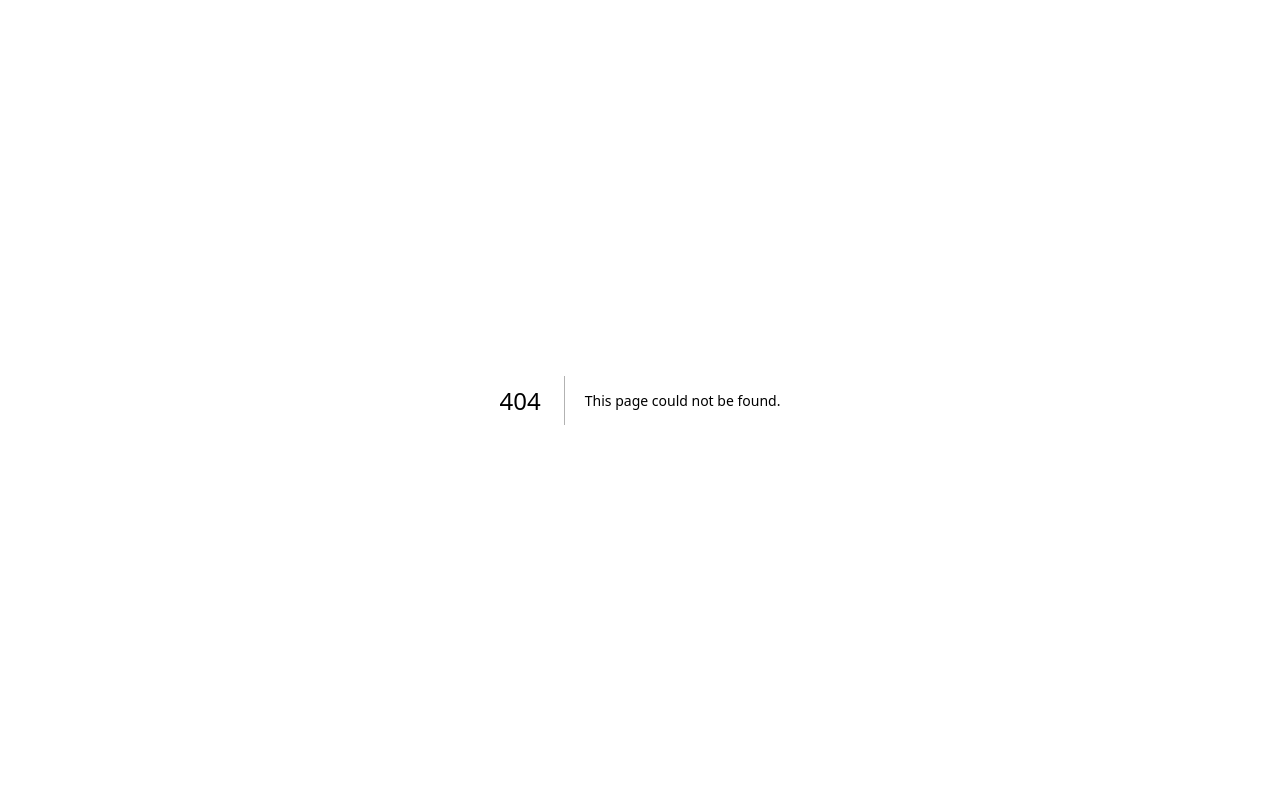
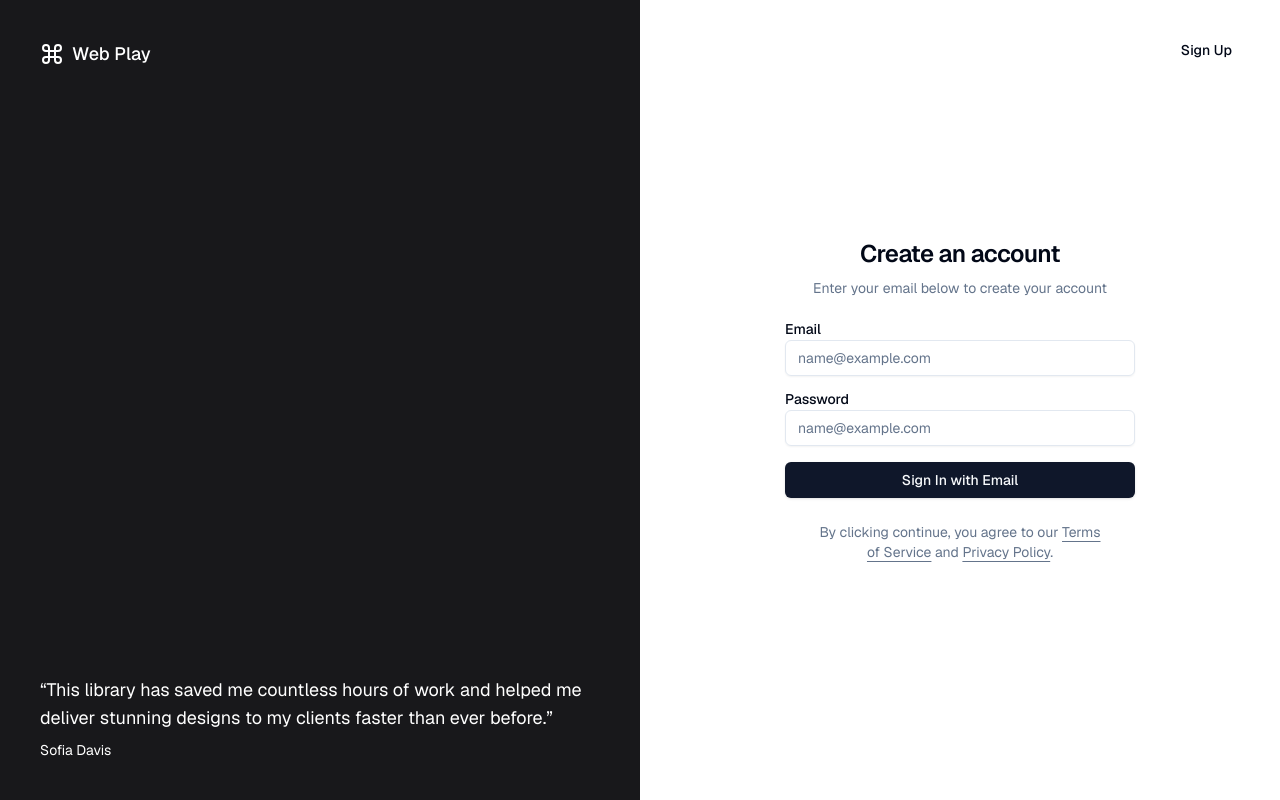
Before and after one commit to Vivekagent47/webHook-client, a Next.js app: page /login in a window 1280 px wide. Before the commit this address had no page. Built offline with nearby package versions, Linux system fonts and the light colour scheme.

Commit message:
Font Update and login page creation

```diff
--- a/app/layout.tsx
+++ b/app/layout.tsx
@@ -1,8 +1,6 @@
+import { GeistSans } from "geist/font/sans";
 import type { Metadata } from "next";
-import { Inter } from "next/font/google";
 import "./globals.css";
-
-const inter = Inter({ subsets: ["latin"] });
 
 export const metadata: Metadata = {
   title: "Create Next App",
@@ -16,7 +14,7 @@ export default function RootLayout({
 }) {
   return (
     <html lang="en">
-      <body className={inter.className}>{children}</body>
+      <body className={GeistSans.className}>{children}</body>
     </html>
   );
 }
--- /dev/null
+++ b/app/login/page.tsx
@@ -0,0 +1,133 @@
+"use client";
+
+import { Button, buttonVariants } from "@/components/ui/button";
+import { Icons } from "@/components/ui/icon";
+import { Input } from "@/components/ui/input";
+import { cn } from "@/lib/utils";
+import Link from "next/link";
+import React from "react";
+
+export default function UserAuthForm() {
+  const [isLoading, setIsLoading] = React.useState<boolean>(false);
+
+  async function onSubmit(event: React.SyntheticEvent) {
+    event.preventDefault();
+    setIsLoading(true);
+
+    setTimeout(() => {
+      setIsLoading(false);
+    }, 3000);
+  }
+
+  return (
+    <>
+      <div className="container relative h-screen flex-col items-center justify-center md:grid lg:max-w-none lg:grid-cols-2 lg:px-0">
+        <Link
+          href="/examples/authentication"
+          className={cn(
+            buttonVariants({ variant: "ghost" }),
+            "absolute right-4 top-4 md:right-8 md:top-8",
+          )}
+        >
+          Sign Up
+        </Link>
+        <div className="relative hidden h-screen flex-col bg-muted p-10 bg-zinc-900 text-white dark:border-r lg:flex">
+          <div className="relative z-20 flex items-center text-lg font-medium">
+            <svg
+              xmlns="http://www.w3.org/2000/svg"
+              viewBox="0 0 24 24"
+              fill="none"
+              stroke="currentColor"
+              strokeWidth="2"
+              strokeLinecap="round"
+              strokeLinejoin="round"
+              className="mr-2 h-6 w-6"
+            >
+              <path d="M15 6v12a3 3 0 1 0 3-3H6a3 3 0 1 0 3 3V6a3 3 0 1 0-3 3h12a3 3 0 1 0-3-3" />
+            </svg>
+            Web Play
+          </div>
+          <div className="relative z-20 mt-auto">
+            <blockquote className="space-y-2">
+              <p className="text-lg">
+                &ldquo;This library has saved me countless hours of work and
+                helped me deliver stunning designs to my clients faster than
+                ever before.&rdquo;
+              </p>
+              <footer className="text-sm">Sofia Davis</footer>
+            </blockquote>
+          </div>
+        </div>
+        <div className="lg:p-8 flex items-center justify-center h-screen">
+          <div className="mx-auto flex w-full flex-col justify-center space-y-6 sm:w-[350px]">
+            <div className="flex flex-col space-y-2 text-center">
+              <h1 className="text-2xl font-semibold tracking-tight">
+                Create an account
+              </h1>
+              <p className="text-sm text-muted-foreground">
+                Enter your email below to create your account
+              </p>
+            </div>
+            <div className="grid gap-6">
+              <form onSubmit={onSubmit}>
+                <div className="grid gap-4">
+                  <div className="grid gap-1">
+                    <span className="text-sm font-medium leading-none peer-disabled:cursor-not-allowed peer-disabled:opacity-70">
+                      Email
+                    </span>
+                    <Input
+                      id="email"
+                      placeholder="name@example.com"
+                      type="email"
+                      autoCapitalize="none"
+                      autoComplete="email"
+                      autoCorrect="off"
+                      disabled={isLoading}
+                    />
+                  </div>
+                  <div className="grid gap-1">
+                    <span className="text-sm font-medium leading-none peer-disabled:cursor-not-allowed peer-disabled:opacity-70">
+                      Password
+                    </span>
+                    <Input
+                      id="email"
+                      placeholder="name@example.com"
+                      type="email"
+                      autoCapitalize="none"
+                      autoComplete="email"
+                      autoCorrect="off"
+                      disabled={isLoading}
+                    />
+                  </div>
+                  <Button disabled={isLoading}>
+                    {isLoading && (
+                      <Icons.spinner className="mr-2 h-4 w-4 animate-spin" />
+                    )}
+                    Sign In with Email
+                  </Button>
+                </div>
+              </form>
+            </div>
+            <p className="px-8 text-center text-sm text-muted-foreground">
+              By clicking continue, you agree to our{" "}
+              <Link
+                href="/terms"
+                className="underline underline-offset-4 hover:text-primary"
+              >
+                Terms of Service
+              </Link>{" "}
+              and{" "}
+              <Link
+                href="/privacy"
+                className="underline underline-offset-4 hover:text-primary"
+              >
+                Privacy Policy
+              </Link>
+              .
+            </p>
+          </div>
+        </div>
+      </div>
+    </>
+  );
+}
--- /dev/null
+++ b/components/ui/icon.tsx
@@ -0,0 +1,49 @@
+import * as React from "react";
+
+type IconProps = React.HTMLAttributes<SVGElement>;
+
+export const Icons = {
+  logo: (props: IconProps) => (
+    <svg xmlns="http://www.w3.org/2000/svg" viewBox="0 0 256 256" {...props}>
+      <rect width="256" height="256" fill="none" />
+      <line
+        x1="208"
+        y1="128"
+        x2="128"
+        y2="208"
+        fill="none"
+        stroke="currentColor"
+        strokeLinecap="round"
+        strokeLinejoin="round"
+        strokeWidth="16"
+      />
+      <line
+        x1="192"
+        y1="40"
+        x2="40"
+        y2="192"
+        fill="none"
+        stroke="currentColor"
+        strokeLinecap="round"
+        strokeLinejoin="round"
+        strokeWidth="16"
+      />
+    </svg>
+  ),
+  spinner: (props: IconProps) => (
+    <svg
+      xmlns="http://www.w3.org/2000/svg"
+      width="24"
+      height="24"
+      viewBox="0 0 24 24"
+      fill="none"
+      stroke="currentColor"
+      strokeWidth="2"
+      strokeLinecap="round"
+      strokeLinejoin="round"
+      {...props}
+    >
+      <path d="M21 12a9 9 0 1 1-6.219-8.56" />
+    </svg>
+  ),
+};
--- /dev/null
+++ b/components/ui/input.tsx
@@ -0,0 +1,25 @@
+import * as React from "react";
+
+import { cn } from "@/lib/utils";
+
+export interface InputProps
+  extends React.InputHTMLAttributes<HTMLInputElement> {}
+
+const Input = React.forwardRef<HTMLInputElement, InputProps>(
+  ({ className, type, ...props }, ref) => {
+    return (
+      <input
+        type={type}
+        className={cn(
+          "flex h-9 w-full rounded-md border border-input bg-transparent px-3 py-1 text-sm shadow-sm transition-colors file:border-0 file:bg-transparent file:text-sm file:font-medium placeholder:text-muted-foreground focus-visible:outline-none focus-visible:ring-1 focus-visible:ring-ring disabled:cursor-not-allowed disabled:opacity-50",
+          className,
+        )}
+        ref={ref}
+        {...props}
+      />
+    );
+  },
+);
+Input.displayName = "Input";
+
+export { Input };
--- a/package.json
+++ b/package.json
@@ -13,6 +13,7 @@
     "@radix-ui/react-slot": "^1.0.2",
     "class-variance-authority": "^0.7.0",
     "clsx": "^2.0.0",
+    "geist": "^1.1.0",
     "next": "13.5.6",
     "react": "^18",
     "react-dom": "^18",
```
Also changed, not shown: tailwind.config.ts (+6 -6 lines), 1 other file (tests, documents, lock files or other folders).
